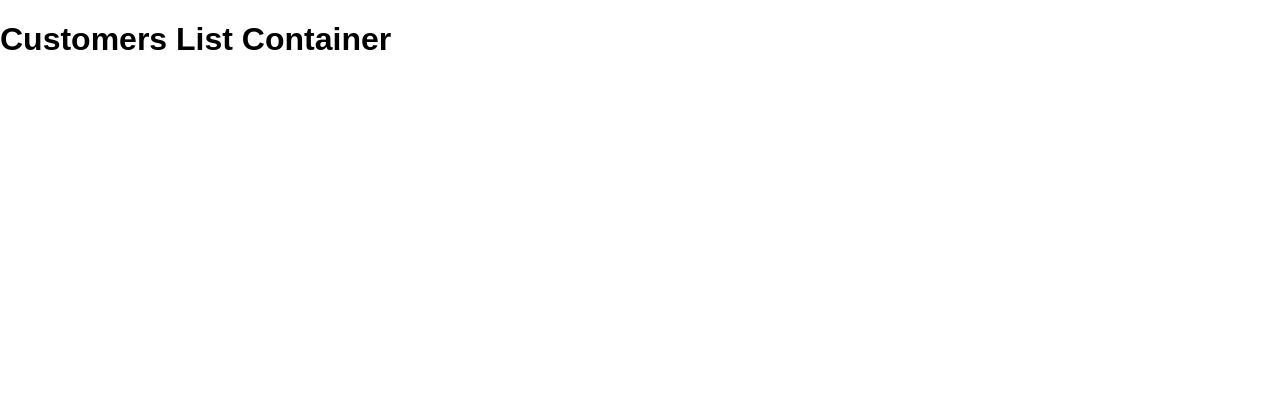
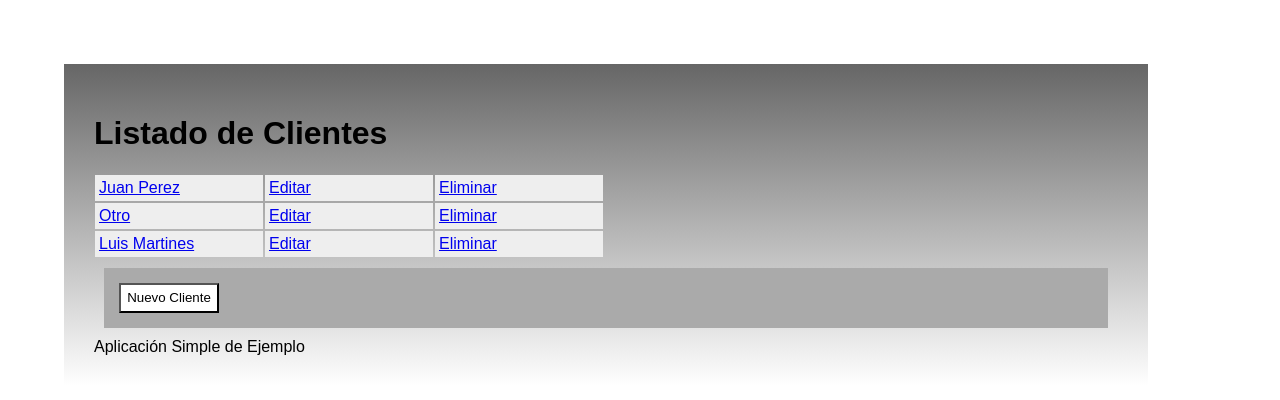
Before and after one commit to vmanuelruiz/CustomersApp, a React (Create React App) app in the folder customers-app/: page /customers in a window 1280 px wide. Shown: the top 400 px of the page. Built offline with nearby package versions, Linux system fonts and the light colour scheme.

Commit message:
Cambio 10: navegacion entre homeContainer, customerContainer y CustomerL

```diff
--- a/customers-app/src/App.js
+++ b/customers-app/src/App.js
@@ -1,8 +1,9 @@
 import React, { Component } from 'react';
-import { Link, BrowserRouter as Router, Route, Switch } from 'react-router-dom';
+import { BrowserRouter as Router, Route, Switch } from 'react-router-dom';
 //import logo from './logo.svg';
 import './App.css';
 import HomeContainer from './containers/HomeContainer';
+import CustomersContainer from './containers/CustomersContainer';
 
 class App extends Component {
 
@@ -17,10 +18,10 @@
       <Router>
         <div>
           <Route exact path="/" component={HomeContainer} />
-          <Route exact path="/customers" component={this.renderCustomerListContainer} />
+          <Route exact path="/customers" component={CustomersContainer} />
           <Switch>
             <Route exact path="/customers/new" component={this.renderCustomerNewContainer} />
-            <Route exact path="/customers/:dni" component={this.renderCustomerContainer} />
+            <Route exact path="/customers/:dni" component={CustomersContainer} />
           </Switch>
         </div>
       </Router>
--- a/customers-app/src/components/CustomerListItem.js
+++ b/customers-app/src/components/CustomerListItem.js
@@ -1,18 +1,19 @@
 import React from 'react';
 import PropTypes from 'prop-types';
+import { Link } from 'react-router-dom';
 
-const CustomerListItem = ({ name, editAction, delAction, urlPath }) => {
+const CustomerListItem = ({ name, editAction, delAction, urlPath, dni }) => {
     return (
         <div>
             <div className="customers-list-item">
                 <div className="field">
-                    <Link to={`${props.urlPath}${dni}`}>{name}</Link>
+                    <Link to={`${urlPath}${dni}`}>{name}</Link>
                 </div>
                 <div className="field">
-                    <Link to={`${props.urlPath}${dni}/edit`}>{editAction}</Link>
+                    <Link to={`${urlPath}${dni}/edit`}>{editAction}</Link>
                 </div>
                 <div className="field">
-                    <Link to={`${props.urlPath}${dni}/del`}>{delAction}</Link>
+                    <Link to={`${urlPath}${dni}/del`}>{delAction}</Link>
                 </div>
             </div>
         </div>
@@ -20,6 +21,7 @@
 };
 
 CustomerListItem.propTypes = {
+    dni: PropTypes.string.isRequired,
     name: PropTypes.string.isRequired,
     editAction: PropTypes.string.isRequired,
     delAction: PropTypes.string.isRequired,
--- a/customers-app/src/components/CustomersList.js
+++ b/customers-app/src/components/CustomersList.js
@@ -2,7 +2,7 @@
 import PropTypes from 'prop-types';
 import CustomerListItem from './CustomerListItem';
 
-const CustomersList = ({ customers }) => {
+const CustomersList = ({ customers, urlPath }) => {
     return (
         <div>
             <div className="customers-list">
@@ -10,6 +10,7 @@
                 customers.map( c =>
                     <CustomerListItem
                         key={c.dni}
+                        dni={c.dni}
                         name={c.name}
                         editAction={'Editar'}
                         delAction={'Eliminar'}
--- /dev/null
+++ b/customers-app/src/containers/CustomersContainer.js
@@ -0,0 +1,57 @@
+import React, { Component } from 'react';
+import PropTypes from 'prop-types';
+import AppFrame from '../components/AppFrame';
+import CustomersList from './../components/CustomersList';
+import CustomersActions from '../components/CustomersActions';
+
+const customers = [
+    {
+        "dni": "27000000",
+        "name": "Juan Perez",
+        "age": 37
+    },
+    {
+        "dni": "30000000",
+        "name": "Otro",
+        "age": 35
+    },
+    {
+        "dni": "33000000",
+        "name": "Luis Martines",
+        "age": 32
+    }
+];
+
+class CustomersContainer extends Component {
+
+    handleAddNew = () => {
+
+    }
+
+    renderBody = customers => (
+        <div>
+            <CustomersList
+                customers={customers}
+                urlPath={'customer/'}>
+            </CustomersList>
+            <CustomersActions>
+                <button onClick={this.handleAddNew}>Nuevo Cliente</button>
+            </CustomersActions>
+        </div>
+    );
+
+    render() {
+        return (
+            <div>
+                <AppFrame header={'Listado de Clientes'}
+                body={this.renderBody(customers)}></AppFrame>
+            </div>
+        );
+    }
+}
+
+CustomersContainer.propTypes = {
+
+};
+
+export default CustomersContainer;
--- a/customers-app/src/containers/HomeContainer.js
+++ b/customers-app/src/containers/HomeContainer.js
@@ -1,5 +1,4 @@
 import React, { Component } from 'react';
-import PropTypes from 'prop-types';
 import { withRouter } from 'react-router-dom';
 import AppFrame from '../components/AppFrame';
 import CustomersActions from '../components/CustomersActions';
@@ -29,10 +28,6 @@
     }
 }
 
-HomeContainer.propTypes = {
-
-};
-
 //withRouter es un decorator, agrega funcionalidad al componente, agregando las propiedades de props (history, etc..)
 //q no le da la funcion al llamar al componente. Consejo, poner siempre withRouter para que siempre el componente cuente con
 //las propiedades de history, etc en props
--- a/customers-app/src/index.css
+++ b/customers-app/src/index.css
@@ -24,3 +24,11 @@
   height: 30px;
   margin: 5px;
 }
+
+.customers-list-item .field{
+  width: 160px;
+  margin: 1px;
+  padding: 4px;
+  background: #EEE;
+  display: inline-block;
+}
```
